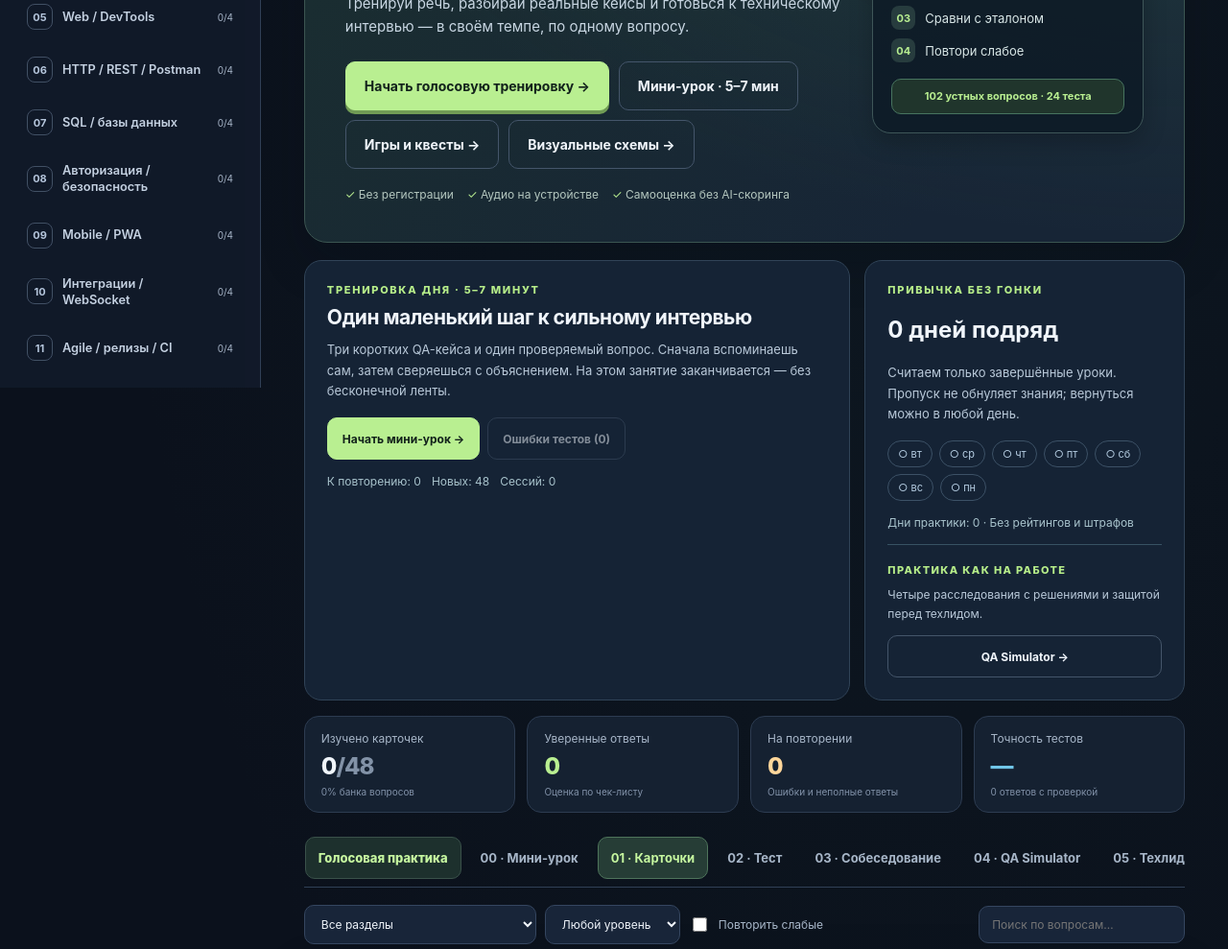
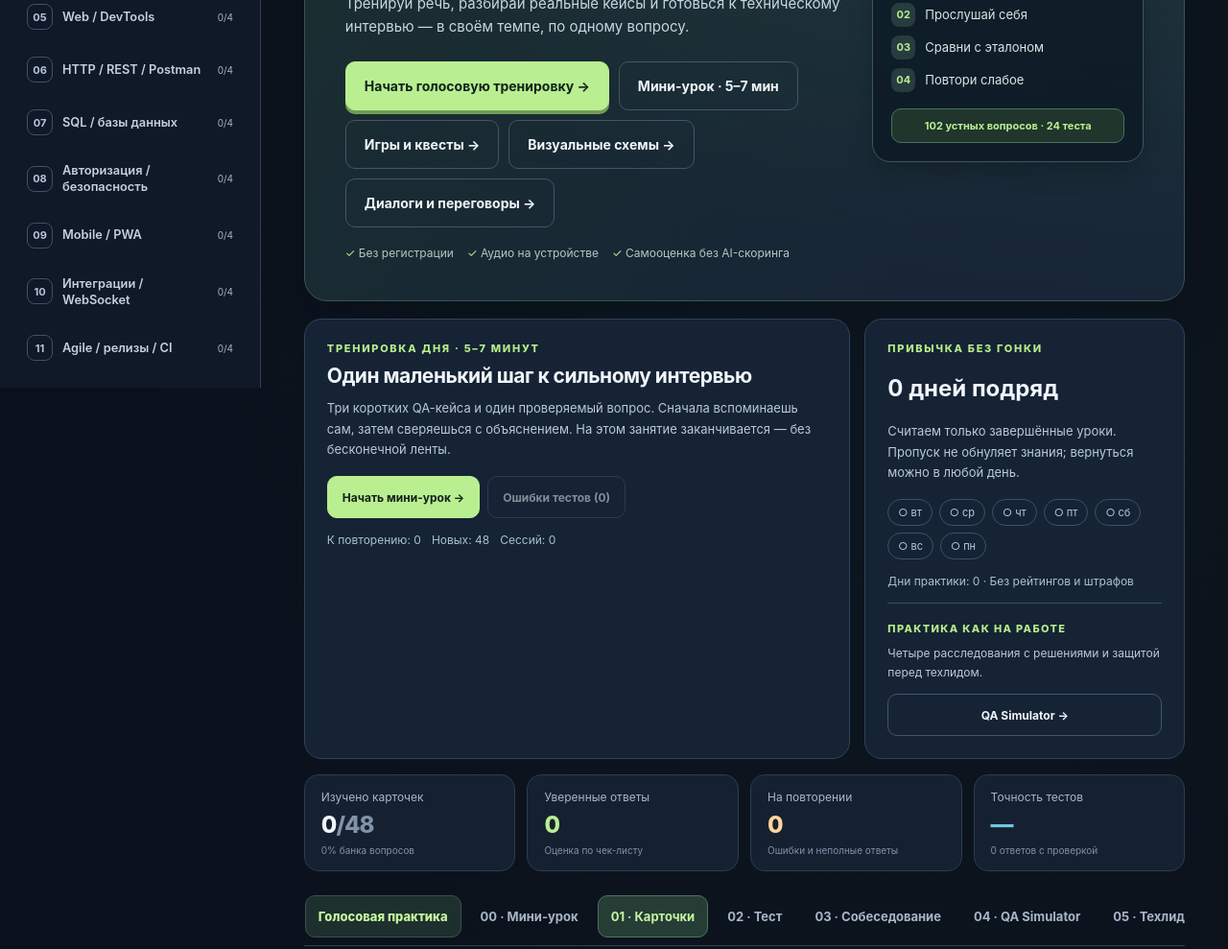
Before and after one commit to safal207/manual-qa-interview-lab, a website: page index.html in a window 1280 px wide. Shown: the part 396-1385 px from the top of the page at 96% size. Drawn offline with Linux system fonts and the light colour scheme.

Commit message:
Connect negotiation arena to home and mode navigation

```diff
--- a/index.html
+++ b/index.html
@@ -14,6 +14,7 @@
 <link rel="stylesheet" href="play.css">
 <link rel="stylesheet" href="visual.css">
 <link rel="stylesheet" href="speech.css">
+<link rel="stylesheet" href="arena.css">
 <link rel="manifest" href="manifest.webmanifest">
 <meta name="theme-color" content="#0b101b">
 <style>
@@ -48,7 +49,7 @@ body[data-study-mode="voice"] .workspace{max-width:1000px;margin:auto}.voice-fil
   <div class="hero">
     <div><div class="eyebrow">Твой личный тренажёр Manual QA</div><h1>Знаешь ответ?<br><em>Научись его уверенно объяснять.</em></h1><p>Тренируй речь, разбирай реальные кейсы и готовься к техническому интервью — в своём темпе, по одному вопросу.</p>
       <div class="hero-actions"><button type="button" class="btn primary" id="startVoicePractice">Начать голосовую тренировку →</button><button type="button" class="btn ghost" id="startDailyPractice">Мини-урок · 5–7 мин</button></div>
-      <div class="hero-actions" style="margin-top:10px"><button type="button" class="btn ghost" id="startPlayPractice">Игры и квесты →</button><button type="button" class="btn ghost" id="startVisualPractice">Визуальные схемы →</button></div><div class="hero-trust"><span>Без регистрации</span><span>Аудио на устройстве</span><span>Самооценка без AI-скоринга</span></div>
+      <div class="hero-actions" style="margin-top:10px"><button type="button" class="btn ghost" id="startPlayPractice">Игры и квесты →</button><button type="button" class="btn ghost" id="startVisualPractice">Визуальные схемы →</button><button type="button" class="btn ghost" id="startArenaPractice">Диалоги и переговоры →</button></div><div class="hero-trust"><span>Без регистрации</span><span>Аудио на устройстве</span><span>Самооценка без AI-скоринга</span></div>
     </div>
     <aside class="hero-preview" aria-label="Как проходит тренировка"><div class="hero-preview-head"><span>Твоя практика</span><span class="hero-preview-label">Один вопрос</span></div><h2>Как тестировать вывод средств?</h2><ol class="hero-mini-flow"><li><b>01</b> Ответь вслух</li><li><b>02</b> Прослушай себя</li><li><b>03</b> Сравни с эталоном</li><li><b>04</b> Повтори слабое</li></ol><span class="hero-pill" id="bankCount">Загрузка…</span></aside>
   </div>
@@ -237,6 +238,7 @@ setup();
 <script src="voice.js"></script>
 <script src="play.js"></script>
 <script src="visual.js"></script>
+<script src="arena.js"></script>
 <script>
 (function(){
   'use strict';
@@ -262,6 +264,7 @@ setup();
     workspace.scrollIntoView({block:'start',behavior:'instant'});
   }
   document.querySelectorAll('[data-mobile-mode]').forEach(t=>t.onclick=()=>openMode(t.dataset.mobileMode));
+  document.getElementById('startArenaPractice').onclick=()=>openMode('arena');
   document.getElementById('startVisualPractice').onclick=()=>openMode('visual');
   document.getElementById('startPlayPractice').onclick=()=>openMode('play');
   document.getElementById('startVoicePractice').onclick=()=>openMode('voice');
```
